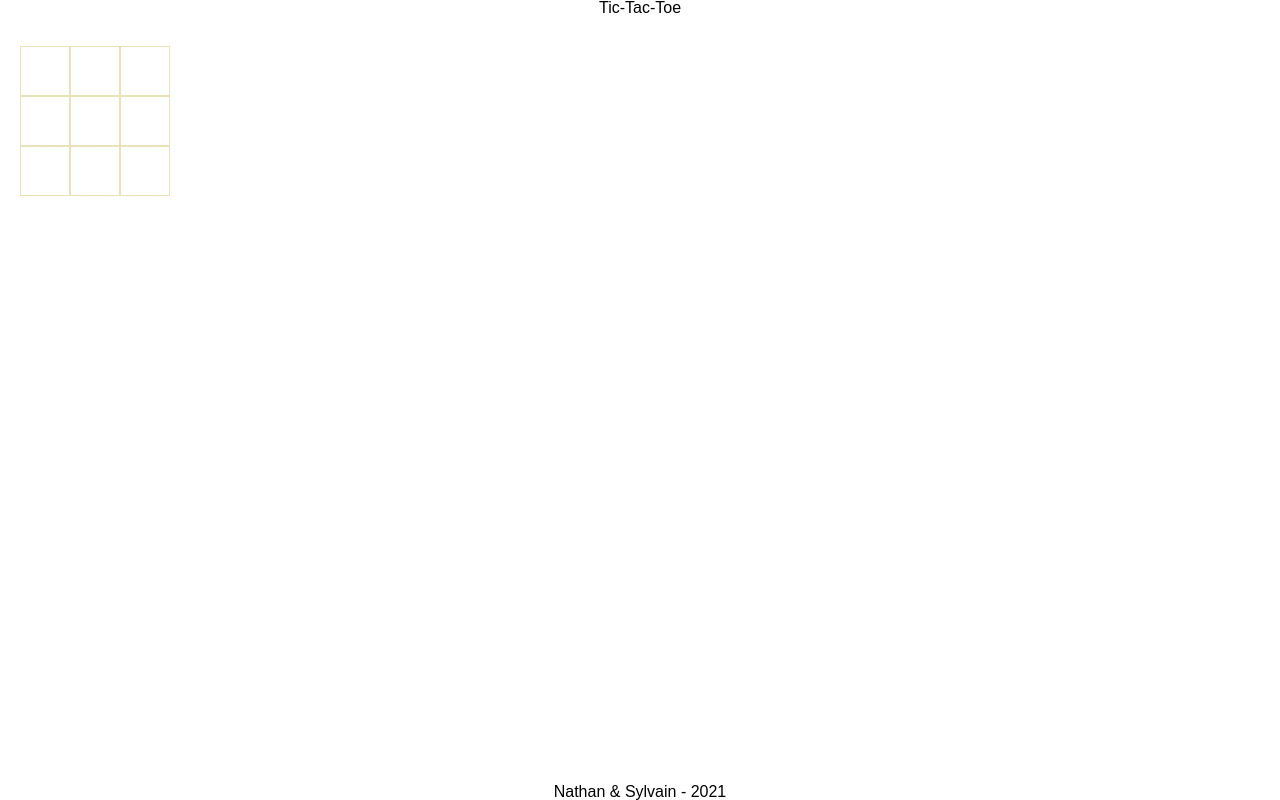
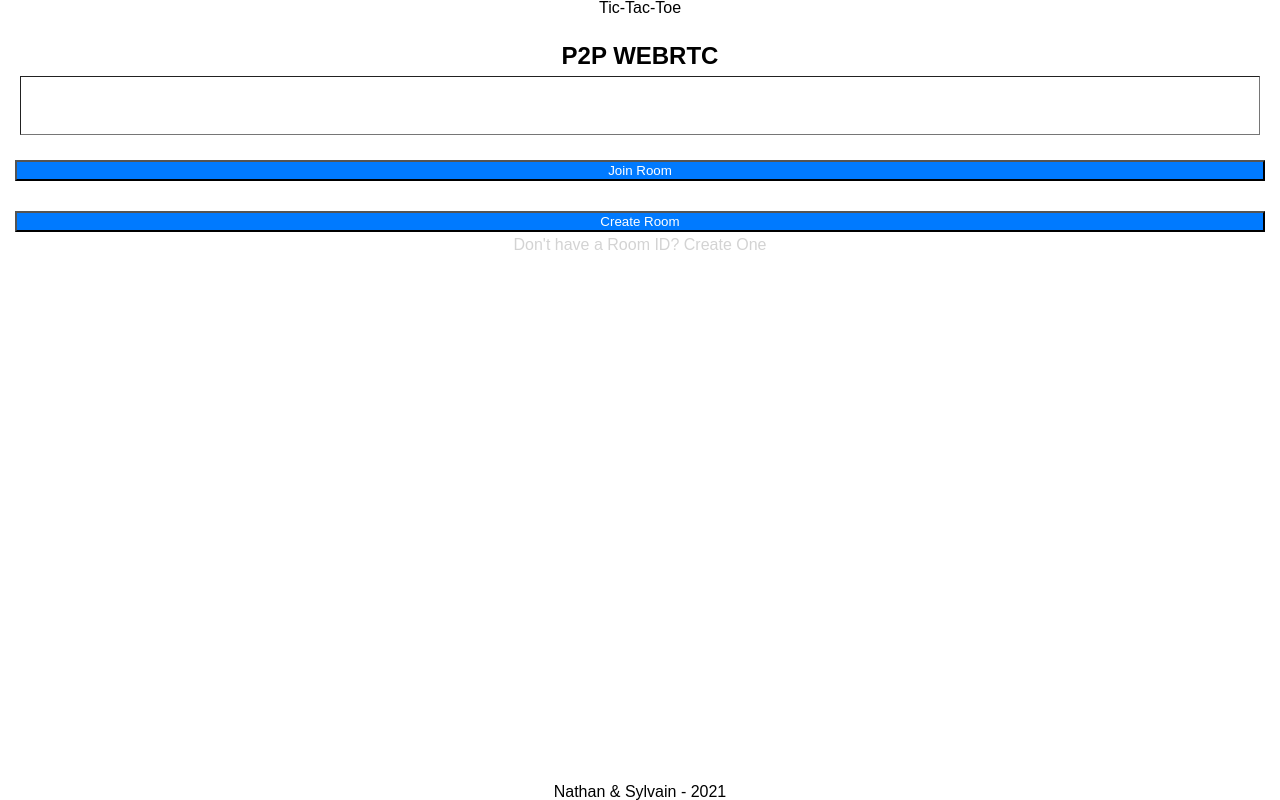
Before and after one commit to sylvainDNS/p2p-chifoumi, a React (Vite) app: page / in a window 1280 px wide. Built offline with nearby package versions, Linux system fonts and the light colour scheme.

Commit message:
chat test

```diff
--- a/package.json
+++ b/package.json
@@ -11,9 +11,12 @@
     "@emotion/react": "^11.4.1",
     "@emotion/styled": "^11.3.0",
     "@reduxjs/toolkit": "^1.6.1",
+    "nanoid": "^3.1.28",
     "react": "^17.0.0",
     "react-dom": "^17.0.0",
-    "react-redux": "^7.2.5"
+    "react-redux": "^7.2.5",
+    "react-router-dom": "^5.3.0",
+    "socket.io-client": "^4.2.0"
   },
   "devDependencies": {
     "@vitejs/plugin-react": "^1.0.0",
--- a/src/components/App.jsx
+++ b/src/components/App.jsx
@@ -1,11 +1,11 @@
 import styled from '@emotion/styled'
-import Board from './Board'
+import P2P from './P2P'
 
 const App = () => (
   <Wrapper>
     <Header>Tic-Tac-Toe</Header>
     <Main>
-      <Board />
+      <P2P />
     </Main>
     <Footer>Nathan & Sylvain - 2021</Footer>
   </Wrapper>
--- /dev/null
+++ b/src/components/P2P/Chat.jsx
@@ -0,0 +1,260 @@
+import styled from '@emotion/styled'
+import { nanoid } from 'nanoid'
+import { useCallback, useEffect, useRef, useState } from 'react'
+import { useLocation } from 'react-router'
+import io from 'socket.io-client/dist/socket.io.js'
+
+const Chat = () => {
+  const peerRef = useRef()
+  const socketRef = useRef()
+  const otherUser = useRef()
+  const sendChannel = useRef() // Data channel
+
+  const [messages, setMessages] = useState([])
+  const [userMessage, setUserMessage] = useState('')
+
+  const query = useQuery()
+  const roomId = query.get('room')
+
+  const Peer = useCallback(userID => {
+    /*
+       Here we are using Turn and Stun server
+       (ref: https://blog.ivrpowers.com/post/technologies/what-is-stun-turn-server/)
+    */
+
+    const peer = new RTCPeerConnection({
+      iceServers: [
+        {
+          urls: `stun:${import.meta.env.VITE_STUN_HOST}`,
+        },
+        {
+          urls: `turn:${import.meta.env.VITE_TURN_HOST}`,
+          username: import.meta.env.VITE_TURN_USERNAME,
+          credential: import.meta.env.VITE_TURN_PASSWORD,
+        },
+      ],
+    })
+    peer.onicecandidate = handleICECandidateEvent
+    peer.onnegotiationneeded = () => handleNegotiationNeededEvent(userID)
+    return peer
+  }, [])
+
+  const callUser = useCallback(
+    userID => {
+      // This will initiate the call for the receiving peer
+      console.log('[INFO] Initiated a call')
+      peerRef.current = Peer(userID)
+      sendChannel.current = peerRef.current.createDataChannel('sendChannel')
+
+      // listen to incoming messages from other peer
+      sendChannel.current.onmessage = handleReceiveMessage
+    },
+    [Peer]
+  )
+  const handleOffer = useCallback(
+    incoming => {
+      /*
+      Here we are exchanging config information
+      between the peers to establish communication
+    */
+      console.log('[INFO] Handling Offer')
+      peerRef.current = Peer()
+      peerRef.current.ondatachannel = event => {
+        sendChannel.current = event.channel
+        sendChannel.current.onmessage = handleReceiveMessage
+        console.log('[SUCCESS] Connection established')
+      }
+
+      /*
+      Session Description: It is the config information of the peer
+      SDP stands for Session Description Protocol. The exchange
+      of config information between the peers happens using this protocol
+    */
+      const desc = new RTCSessionDescription(incoming.sdp)
+
+      /*
+       Remote Description : Information about the other peer
+       Local Description: Information about you 'current peer'
+    */
+
+      peerRef.current
+        .setRemoteDescription(desc)
+        .then(() => {})
+        .then(() => {
+          return peerRef.current.createAnswer()
+        })
+        .then(answer => {
+          return peerRef.current.setLocalDescription(answer)
+        })
+        .then(() => {
+          const payload = {
+            target: incoming.caller,
+            caller: socketRef.current.id,
+            sdp: peerRef.current.localDescription,
+          }
+          socketRef.current.emit('answer', payload)
+        })
+    },
+    [Peer]
+  )
+
+  useEffect(() => {
+    // Step 1: Connect with the Signal server
+    socketRef.current = io.connect(import.meta.env.VITE_SIGNAL_HOST) // Address of the Signal server
+
+    // Step 2: Join the room. If initiator we will create a new room otherwise we will join a room
+    socketRef.current.emit('join room', roomId) // Room ID
+
+    // Step 3: Waiting for the other peer to join the room
+    socketRef.current.on('other user', userID => {
+      callUser(userID)
+      otherUser.current = userID
+    })
+
+    // Signals that both peers have joined the room
+    socketRef.current.on('user joined', userID => {
+      otherUser.current = userID
+    })
+
+    socketRef.current.on('offer', handleOffer)
+
+    socketRef.current.on('answer', handleAnswer)
+
+    socketRef.current.on('ice-candidate', handleNewICECandidateMessage)
+  }, [roomId, callUser, handleOffer])
+
+  const handleNegotiationNeededEvent = userID => {
+    // Offer made by the initiating peer to the receiving peer.
+    peerRef.current
+      .createOffer()
+      .then(offer => {
+        return peerRef.current.setLocalDescription(offer)
+      })
+      .then(() => {
+        const payload = {
+          target: userID,
+          caller: socketRef.current.id,
+          sdp: peerRef.current.localDescription,
+        }
+        socketRef.current.emit('offer', payload)
+      })
+      .catch(err => console.log('Error handling negotiation needed event', err))
+  }
+
+  const handleAnswer = message => {
+    // Handle answer by the receiving peer
+    const desc = new RTCSessionDescription(message.sdp)
+    peerRef.current
+      .setRemoteDescription(desc)
+      .catch(e => console.log('Error handle answer', e))
+  }
+
+  const handleICECandidateEvent = e => {
+    /*
+      ICE stands for Interactive Connectivity Establishment. Using this
+      peers exchange information over the intenet. When establishing a
+      connection between the peers, peers generally look for several
+      ICE candidates and then decide which to choose best among possible
+      candidates
+    */
+    if (e.candidate) {
+      const payload = {
+        target: otherUser.current,
+        candidate: e.candidate,
+      }
+      socketRef.current.emit('ice-candidate', payload)
+    }
+  }
+
+  const handleNewICECandidateMessage = incoming => {
+    const candidate = new RTCIceCandidate(incoming)
+
+    peerRef.current.addIceCandidate(candidate).catch(e => console.log(e))
+  }
+
+  if (!roomId) return <pre>Room ID not found</pre>
+
+  const handleSubmit = e => {
+    e.preventDefault()
+    console.log(sendChannel)
+    console.log(sendChannel.current)
+    sendChannel.current.send(e.target.message.value)
+    setMessages(previousMessages => [
+      ...previousMessages,
+      {
+        id: nanoid(),
+        text: e.target.message.value,
+        createdAt: new Date(),
+        user: {
+          id: 1,
+        },
+      },
+    ])
+
+    setUserMessage('')
+  }
+
+  const handleReceiveMessage = e => {
+    console.log(`[INFO] Message received from peer: ${e.data}`)
+
+    const message = {
+      id: nanoid(),
+      text: e.data,
+      createdAt: new Date(),
+      user: {
+        id: 2,
+      },
+    }
+
+    setMessages(previousMessages => [...previousMessages, message])
+  }
+
+  return (
+    <Wrapper>
+      RoomId : {roomId}
+      <Messages>
+        {messages.map(message => (
+          <Message key={message.id} user={message.user.id}>
+            {message.text}
+          </Message>
+        ))}
+      </Messages>
+      <InputWrapper onSubmit={handleSubmit}>
+        <input
+          id="message"
+          type="text"
+          value={userMessage}
+          onChange={e => {
+            setUserMessage(e.target.value)
+          }}
+        />
+        <button type="submit">Send</button>
+      </InputWrapper>
+    </Wrapper>
+  )
+}
+
+const Wrapper = styled.div`
+  display: flex;
+  flex-direction: column;
+  height: 100%;
+`
+const Messages = styled.section`
+  display: flex;
+  flex: 1;
+  flex-direction: column;
+  gap: 10px;
+`
+const Message = styled.p`
+  align-self: ${p => (p.user === 1 ? 'flex-end' : 'flex-start')};
+  border: 1px solid black;
+  padding: 8px 10px;
+`
+const InputWrapper = styled.form``
+
+const useQuery = () => {
+  const location = useLocation()
+  return new URLSearchParams(location.search)
+}
+
+export default Chat
--- /dev/null
+++ b/src/components/P2P/Home.jsx
@@ -0,0 +1,99 @@
+import styled from '@emotion/styled'
+import { useState } from 'react'
+import { useHistory } from 'react-router'
+
+const LENGTH = 6
+
+// Generating random room id for the initiating peer
+const generateId = () => {
+  let result = ''
+  let characters =
+    'ABCDEFGHIJKLMNOPQRSTUVWXYZabcdefghijklmnopqrstuvwxyz0123456789'
+  let charactersLength = characters.length
+  for (let i = 0; i < LENGTH; i++) {
+    result += characters.charAt(Math.floor(Math.random() * charactersLength))
+  }
+  return result
+}
+
+const Home = () => {
+  const [roomId, setRoomId] = useState('')
+  const history = useHistory()
+
+  const handleJoinRoom = () => {
+    if (roomId !== '') history.push(`/chat?room=${roomId}`)
+  }
+
+  const handleCreateRoom = () => {
+    const id = generateId()
+    console.log(id)
+    setRoomId(id)
+    history.push(`/chat?room=${id}`)
+  }
+
+  return (
+    <Wrapper>
+      <InputWrapper>
+        <label>P2P WEBRTC</label>
+        <input
+          type="text"
+          value={roomId}
+          onChange={e => setRoomId(e.target.value)}
+        />
+      </InputWrapper>
+      <ButtonWrapper>
+        <button onClick={handleJoinRoom}>Join Room</button>
+      </ButtonWrapper>
+      <ButtonWrapper>
+        <button onClick={handleCreateRoom}>Create Room</button>
+        <p>Don't have a Room ID? Create One</p>
+      </ButtonWrapper>
+    </Wrapper>
+  )
+}
+
+const Wrapper = styled.div`
+  flex: 1;
+  background-color: '#F8F8FF';
+`
+const InputWrapper = styled.div`
+  display: flex;
+  flex-direction: column;
+  margin: 10px;
+  padding-left: 10px;
+  padding-right: 10px;
+
+  label {
+    align-self: center;
+    font-size: ${24 / 16}rem;
+    font-weight: bold;
+    margin: 8px;
+  }
+
+  input {
+    background-color: #fff;
+    border-width: 0.5px;
+    font-size: ${18 / 16}rem;
+    height: 55px;
+    padding-left: 15px;
+    padding-right: 15px;
+  }
+`
+const ButtonWrapper = styled.div`
+  display: flex;
+  flex-direction: column;
+  padding: 15px;
+
+  button {
+    background-color: #007aff;
+    color: #fff;
+  }
+
+  p {
+    align-self: center;
+    color: #d3d3d3;
+    margin-top: 5px;
+  }
+`
+
+export default Home
--- /dev/null
+++ b/src/components/P2P/index.jsx
@@ -0,0 +1,14 @@
+import { BrowserRouter as Router, Switch, Route } from 'react-router-dom'
+import Chat from './Chat'
+import Home from './Home'
+
+const P2P = () => (
+  <Router>
+    <Switch>
+      <Route path="/chat" component={Chat} />
+      <Route path="/" component={Home} />
+    </Switch>
+  </Router>
+)
+
+export default P2P
```
Also changed, not shown: 1 other file (tests, documents, lock files or other folders).
